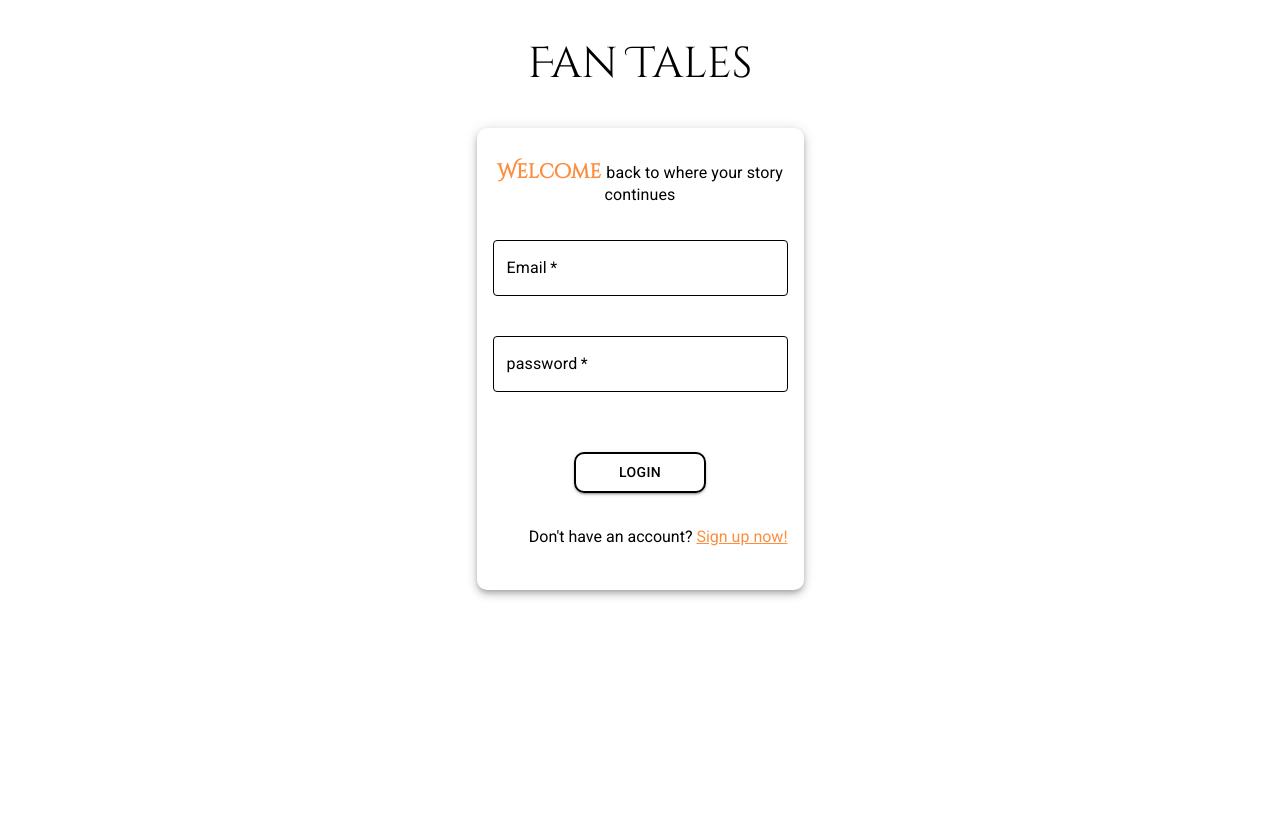
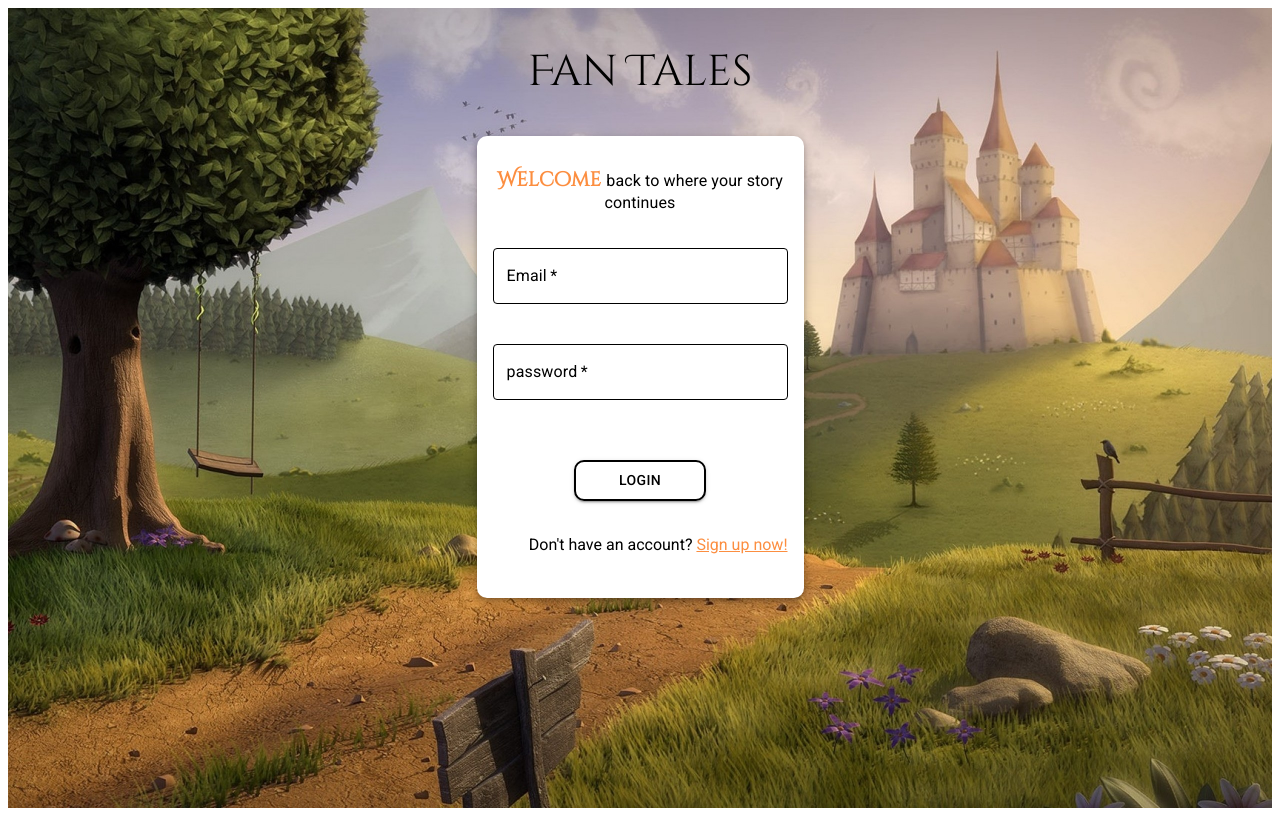
Before and after one commit to RyanChehab/frontend, a React (Create React App) app: page / in a window 1280 px wide. Built offline with nearby package versions, Linux system fonts and the light colour scheme.

Commit message:
jsx <=> gave div tag className

```diff
--- a/src/components/login/index.jsx
+++ b/src/components/login/index.jsx
@@ -5,7 +5,7 @@ import { Box, TextField, Button, Typography, Snackbar, Alert, Slide} from '@mui/
 import { AuthContext } from '../../context/AuthContext';
 import { Link, Navigate } from 'react-router-dom';
 
-function SlideTransition(props) {
+export function SlideTransition(props) {
     return <Slide {...props} direction="down" />;
   }
 
@@ -13,7 +13,7 @@ const Login = () => {
     const {email,setEmail,password,setPassword,handleLogin,response,loading,open,type, handleCloseNotification} = useContext(AuthContext)
 
     return (
-<>
+<div className='login'>
         <div className='header flex align-center mt-4'>
         <p className='title'>Fan Tales</p>
         </div>
@@ -165,7 +165,7 @@ const Login = () => {
                 {response}
             </Alert>
         </Snackbar>
-</>
+</div>
     );
 };
 
--- a/src/components/signup/index.jsx
+++ b/src/components/signup/index.jsx
@@ -16,7 +16,7 @@ const Signup = () => {
     handleConfirmChange} = useContext(AuthContext);
 
     return(
-<>
+<div className='signup'>
         <div className='header flex align-center mt-2'>
         <p className='title'>Fan Tales</p>
         </div>
@@ -297,6 +297,7 @@ const Signup = () => {
                 >
                 <InputLabel id="select-label">Type</InputLabel>
                     <Select
+                    required
                     value={user_type}
                     onChange={(e)=>setUsertype(e.target.value)}
                     label= "Type"
@@ -347,7 +348,7 @@ const Signup = () => {
             </Alert>
         </Snackbar>
         </Box>
-</>
+</div>
     )
 }
 
```
